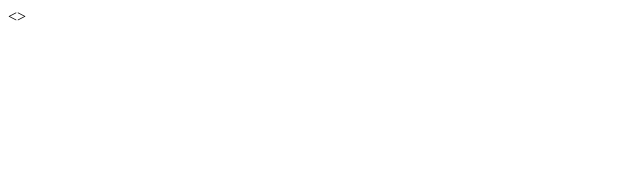
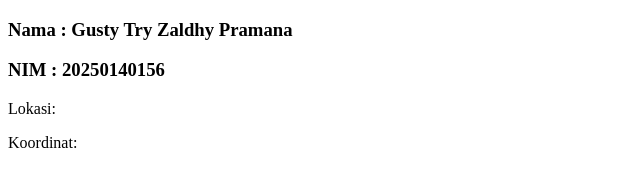
Before and after one commit to scrollshadow/156_WeatherApi, a website: page public/index.html in a window 1280 px wide. Shown: the whole page, without its empty margins (0-640 px from the left). Drawn offline with Linux system fonts and the light colour scheme; no server answers.

Commit message:
source code html

```diff
--- a/public/index.html
+++ b/public/index.html
@@ -3,10 +3,33 @@
 <head>
     <meta charset="UTF-8">
     <meta name="viewport" content="width=device-width, initial-scale=1.0">
-    <title>Document</title>
+    <title>Geolocation</title>
 </head>
 <body>
 
-    <>
+    <h3>Nama : Gusty Try Zaldhy Pramana  </h3>
+    <h3>NIM : 20250140156 </h3>
+
+   <p>
+  Lokasi: <span id="lokasi"></span>
+</p>
+
+<p>
+  Koordinat: <span id="negara"></span>
+</p>
+
+<script>
+  fetch("/api/lokasi")
+    .then(response => response.json())
+    .then(data => {
+      console.log(data);
+
+      document.getElementById("lokasi").innerHTML = data.kota;
+      document.getElementById("negara").innerHTML = data.koordinat;
+    })
+    .catch(error => {
+      console.error(error);
+    });
+</script>
 </body>
 </html>
```
